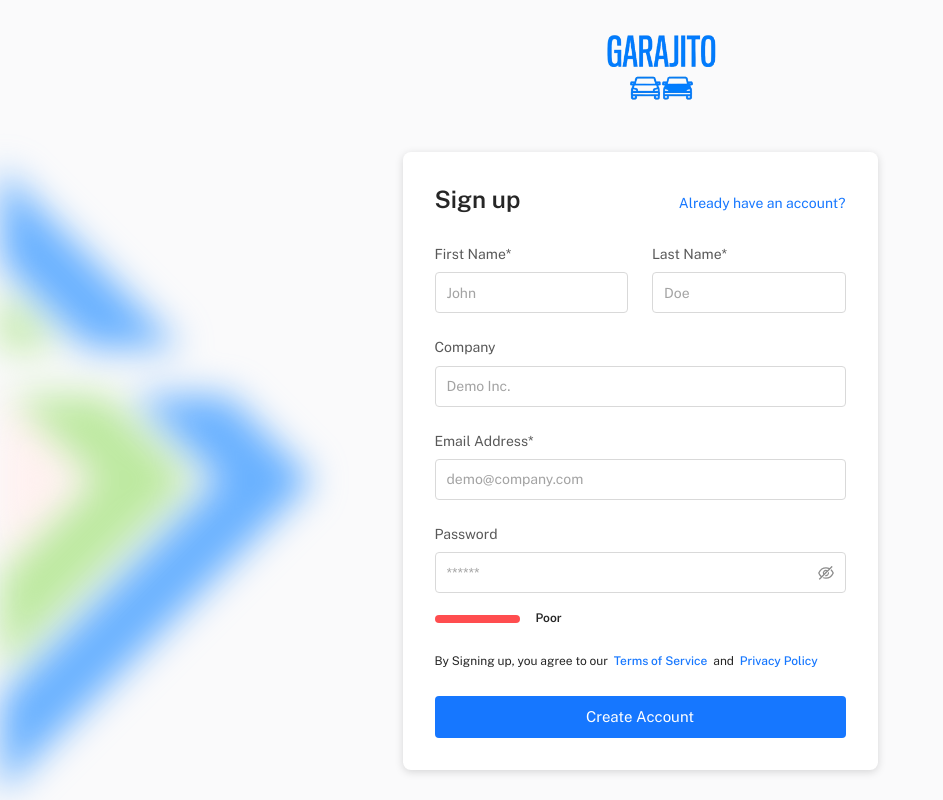
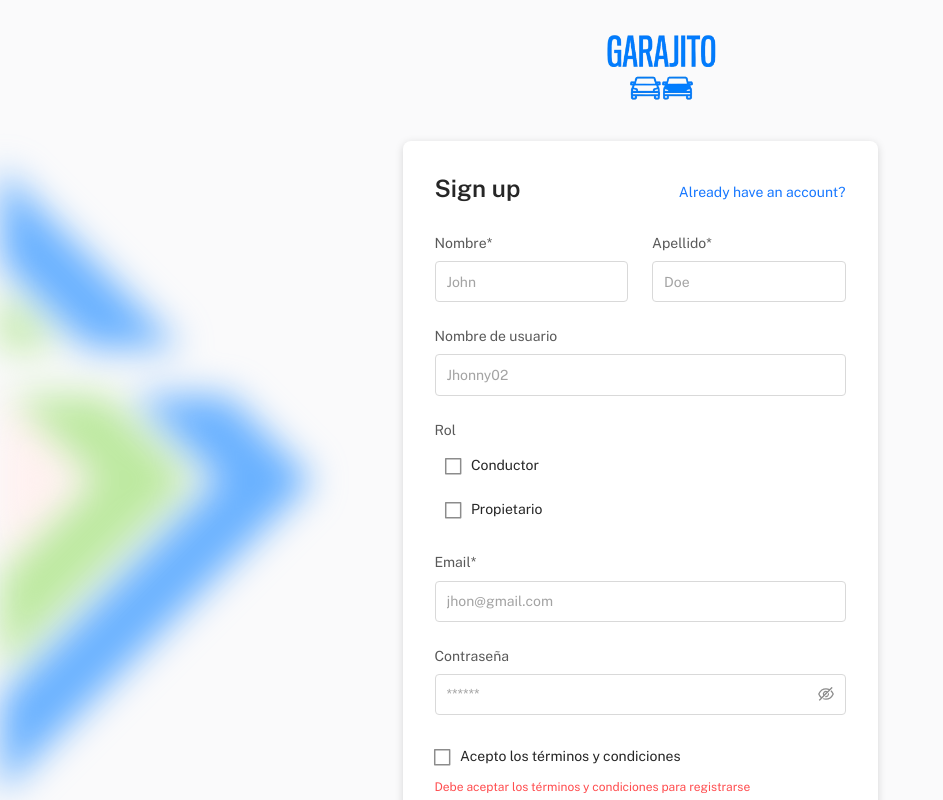
Before and after one commit to Nachoff13/Proyecto-Estacionamiento, a React (Vite) app in the folder frontend/: page /register in a window 1280 px wide. Shown: the top 800 px of the page, without its empty margins (0-943 px from the left). Built offline with nearby package versions, Linux system fonts and the light colour scheme.

Commit message:
FEAT: Se crea los campos para traer los parametros

```diff
--- a/frontend/src/pages/authentication/auth-forms/AuthRegister.jsx
+++ b/frontend/src/pages/authentication/auth-forms/AuthRegister.jsx
@@ -2,6 +2,14 @@ import { useEffect, useState } from 'react';
 import { Link as RouterLink } from 'react-router-dom';
 
 // material-ui
+import FormControlLabel from '@mui/material/FormControlLabel';
+import Checkbox from '@mui/material/Checkbox';
+import Dialog from '@mui/material/Dialog';
+import DialogTitle from '@mui/material/DialogTitle';
+import DialogContent from '@mui/material/DialogContent';
+import DialogContentText from '@mui/material/DialogContentText';
+import DialogActions from '@mui/material/DialogActions';
+
 import Button from '@mui/material/Button';
 import FormControl from '@mui/material/FormControl';
 import FormHelperText from '@mui/material/FormHelperText';
@@ -32,6 +40,10 @@ import EyeInvisibleOutlined from '@ant-design/icons/EyeInvisibleOutlined';
 export default function AuthRegister() {
   const [level, setLevel] = useState();
   const [showPassword, setShowPassword] = useState(false);
+  const [showTerms, setShowTerms] = useState(false);
+  const [acceptedTerms, setAcceptedTerms] = useState(false);
+
+
   const handleClickShowPassword = () => {
     setShowPassword(!showPassword);
   };
@@ -45,98 +57,183 @@ export default function AuthRegister() {
     setLevel(strengthColor(temp));
   };
 
+  const handleShowTerms = () => setShowTerms(true);
+
+  const handleAcceptTerms = () => {
+    setAcceptedTerms(true);
+    setShowTerms(false);
+  };
+
+  const handleRejectTerms = () => {
+    setAcceptedTerms(false);
+    setShowTerms(false);
+  };
+
+  const handleRoleChange = (event, setFieldValue) => {
+    const { name, checked } = event.target;
+    setFieldValue(name, checked);
+  };
+
+  const handleSubmit = (values, { setSubmitting }) => {
+
+    console.log('Formulario enviado con los valores:', values);
+    // Crear el objeto limpio para la API
+    const dataForAPI = {
+      nombre: values.nombre,
+      apellido: values.apellido,
+      mail: values.email,
+      username: values.username,
+      contrasena: values.contrasena,
+      esconductor: values.esconductor,
+      espropietario: values.espropietario
+    };
+
+    // Aquí puedes llamar a la API con el objeto dataForAPI
+    console.log('Datos para la API:', dataForAPI);
+
+    setSubmitting(false);
+  };
+
   useEffect(() => {
     changePassword('');
   }, []);
 
+
+
   return (
     <>
+
+<Dialog open={showTerms} onClose={handleRejectTerms}>
+        <DialogTitle>Términos y Condiciones</DialogTitle>
+        <DialogContent>
+          <DialogContentText>
+            Al usar esta aplicación, acepta que no nos hacemos responsables por daños, pérdidas o inconvenientes relacionados con el uso del servicio de alquiler de garaje. Es su responsabilidad asegurar la seguridad de su vehículo y pertenencias.
+          </DialogContentText>
+        </DialogContent>
+        <DialogActions>
+          <Button onClick={handleRejectTerms} color="secondary">Cancelar</Button>
+          <Button onClick={handleAcceptTerms} color="primary">Aceptar</Button>
+        </DialogActions>
+      </Dialog>
+
       <Formik
         initialValues={{
-          firstname: '',
-          lastname: '',
+          nombre: '',
+          apellido: '',
           email: '',
-          company: '',
-          password: '',
-          submit: null
+          username:'',
+          contrasena: '',
+          esConductor: false,
+          esPropietario: false,
         }}
         validationSchema={Yup.object().shape({
-          firstname: Yup.string().max(255).required('First Name is required'),
-          lastname: Yup.string().max(255).required('Last Name is required'),
-          email: Yup.string().email('Must be a valid email').max(255).required('Email is required'),
-          password: Yup.string().max(255).required('Password is required')
+          nombre: Yup.string().max(255).required('Se necesita llenar el campo Nombre'),
+          apellido: Yup.string().max(255).required('Se necesita llenar el campo Apellido'),
+          email: Yup.string().email('El email debe ser válido').max(255).required('Se necesita llenar el campo Email'),
+          username: Yup.string().max(255).required('Se necesita llenar el campo Nombre de Usuario'),
+          contraseña: Yup.string().max(255).required('Se necesita llenar el campo Contraseña')
         })}
+        onSubmit={handleSubmit}
       >
-        {({ errors, handleBlur, handleChange, handleSubmit, isSubmitting, touched, values }) => (
+        {({ errors, handleBlur, handleChange, isSubmitting, touched, values, setFieldValue }) => (
           <form noValidate onSubmit={handleSubmit}>
             <Grid container spacing={3}>
               <Grid item xs={12} md={6}>
                 <Stack spacing={1}>
-                  <InputLabel htmlFor="firstname-signup">First Name*</InputLabel>
+                  <InputLabel htmlFor="nombre-signup">Nombre*</InputLabel>
                   <OutlinedInput
-                    id="firstname-login"
-                    type="firstname"
-                    value={values.firstname}
-                    name="firstname"
+                    id="nombre-login"
+                    type="nombre"
+                    value={values.nombre}
+                    name="nombre"
                     onBlur={handleBlur}
                     onChange={handleChange}
                     placeholder="John"
                     fullWidth
-                    error={Boolean(touched.firstname && errors.firstname)}
+                    error={Boolean(touched.nombre && errors.nombre)}
                   />
                 </Stack>
-                {touched.firstname && errors.firstname && (
-                  <FormHelperText error id="helper-text-firstname-signup">
-                    {errors.firstname}
+                {touched.nombre && errors.nombre && (
+                  <FormHelperText error id="helper-text-nombre-signup">
+                    {errors.nombre}
                   </FormHelperText>
                 )}
               </Grid>
               <Grid item xs={12} md={6}>
                 <Stack spacing={1}>
-                  <InputLabel htmlFor="lastname-signup">Last Name*</InputLabel>
+                  <InputLabel htmlFor="apellido-signup">Apellido*</InputLabel>
                   <OutlinedInput
                     fullWidth
-                    error={Boolean(touched.lastname && errors.lastname)}
-                    id="lastname-signup"
-                    type="lastname"
-                    value={values.lastname}
-                    name="lastname"
+                    error={Boolean(touched.apellido && errors.apellido)}
+                    id="apellido-signup"
+                    type="apellido"
+                    value={values.apellido}
+                    name="apellido"
                     onBlur={handleBlur}
                     onChange={handleChange}
                     placeholder="Doe"
                     inputProps={{}}
                   />
                 </Stack>
-                {touched.lastname && errors.lastname && (
-                  <FormHelperText error id="helper-text-lastname-signup">
-                    {errors.lastname}
+                {touched.apellido && errors.apellido && (
+                  <FormHelperText error id="helper-text-apellido-signup">
+                    {errors.apellido}
                   </FormHelperText>
                 )}
               </Grid>
+
+              <Grid item xs={12}>
+              <Stack spacing={1}>
+                <InputLabel htmlFor="username">Nombre de usuario</InputLabel>
+                <OutlinedInput
+                  fullWidth
+                  error={Boolean(touched.username && errors.username)}
+                  id="username"
+                  value={values.username}
+                  name="username"
+                  onBlur={handleBlur}
+                  onChange={handleChange}
+                  placeholder="Jhonny02"
+                />
+              </Stack>
+              {touched.username && errors.username && (
+                <FormHelperText error id="helper-text-username">
+                  {errors.username}
+                </FormHelperText>
+              )}
+            </Grid>
+
+
               <Grid item xs={12}>
                 <Stack spacing={1}>
-                  <InputLabel htmlFor="company-signup">Company</InputLabel>
-                  <OutlinedInput
-                    fullWidth
-                    error={Boolean(touched.company && errors.company)}
-                    id="company-signup"
-                    value={values.company}
-                    name="company"
-                    onBlur={handleBlur}
-                    onChange={handleChange}
-                    placeholder="Demo Inc."
-                    inputProps={{}}
+                  <InputLabel>Rol</InputLabel>
+                  <FormControlLabel
+                    control={
+                      <Checkbox
+                        name="esconductor"
+                        checked={values.esconductor}
+                        onChange={(event) => handleRoleChange(event, setFieldValue)}
+                      />
+                    }
+                    label="Conductor"
+                  />
+                  <FormControlLabel
+                    control={
+                      <Checkbox
+                        name="espropietario"
+                        checked={values.espropietario}
+                        onChange={(event) => handleRoleChange(event, setFieldValue)}
+                      />
+                    }
+                    label="Propietario"
                   />
                 </Stack>
-                {touched.company && errors.company && (
-                  <FormHelperText error id="helper-text-company-signup">
-                    {errors.company}
-                  </FormHelperText>
-                )}
               </Grid>
+
+
               <Grid item xs={12}>
                 <Stack spacing={1}>
-                  <InputLabel htmlFor="email-signup">Email Address*</InputLabel>
+                  <InputLabel htmlFor="email-signup">Email*</InputLabel>
                   <OutlinedInput
                     fullWidth
                     error={Boolean(touched.email && errors.email)}
@@ -146,7 +243,7 @@ export default function AuthRegister() {
                     name="email"
                     onBlur={handleBlur}
                     onChange={handleChange}
-                    placeholder="demo@company.com"
+                    placeholder="jhon@gmail.com"
                     inputProps={{}}
                   />
                 </Stack>
@@ -156,16 +253,18 @@ export default function AuthRegister() {
                   </FormHelperText>
                 )}
               </Grid>
+
+
               <Grid item xs={12}>
                 <Stack spacing={1}>
-                  <InputLabel htmlFor="password-signup">Password</InputLabel>
+                  <InputLabel htmlFor="contrasena">Contraseña</InputLabel>
                   <OutlinedInput
                     fullWidth
-                    error={Boolean(touched.password && errors.password)}
-                    id="password-signup"
+                    error={Boolean(touched.contrasena && errors.contrasena)}
+                    id="contrasena"
                     type={showPassword ? 'text' : 'password'}
-                    value={values.password}
-                    name="password"
+                    value={values.contrasena}
+                    name="contrasena"
                     onBlur={handleBlur}
                     onChange={(e) => {
                       handleChange(e);
@@ -185,51 +284,49 @@ export default function AuthRegister() {
                       </InputAdornment>
                     }
                     placeholder="******"
-                    inputProps={{}}
                   />
                 </Stack>
-                {touched.password && errors.password && (
-                  <FormHelperText error id="helper-text-password-signup">
-                    {errors.password}
+                {touched.contrasena && errors.contrasena && (
+                  <FormHelperText error id="helper-text-contrasena">
+                    {errors.contrasena}
                   </FormHelperText>
                 )}
-                <FormControl fullWidth sx={{ mt: 2 }}>
-                  <Grid container spacing={2} alignItems="center">
-                    <Grid item>
-                      <Box sx={{ bgcolor: level?.color, width: 85, height: 8, borderRadius: '7px' }} />
-                    </Grid>
-                    <Grid item>
-                      <Typography variant="subtitle1" fontSize="0.75rem">
-                        {level?.label}
-                      </Typography>
-                    </Grid>
-                  </Grid>
-                </FormControl>
               </Grid>
+
+
+
+
               <Grid item xs={12}>
-                <Typography variant="body2">
-                  By Signing up, you agree to our &nbsp;
-                  <Link variant="subtitle2" component={RouterLink} to="#">
-                    Terms of Service
-                  </Link>
-                  &nbsp; and &nbsp;
-                  <Link variant="subtitle2" component={RouterLink} to="#">
-                    Privacy Policy
-                  </Link>
-                </Typography>
+                <FormControlLabel
+                  control={<Checkbox checked={acceptedTerms} onClick={handleShowTerms} />}
+                  label="Acepto los términos y condiciones"
+                />
+                {!acceptedTerms && (
+                  <FormHelperText error id="helper-text-terms">
+                    Debe aceptar los términos y condiciones para registrarse
+                  </FormHelperText>
+                )}
               </Grid>
-              {errors.submit && (
-                <Grid item xs={12}>
-                  <FormHelperText error>{errors.submit}</FormHelperText>
-                </Grid>
-              )}
+
+
+
+
               <Grid item xs={12}>
                 <AnimateButton>
-                  <Button disableElevation disabled={isSubmitting} fullWidth size="large" type="submit" variant="contained" color="primary">
-                    Create Account
+                  <Button
+                    disableElevation
+                    disabled={isSubmitting || !acceptedTerms}
+                    fullWidth
+                    size="large"
+                    type="submit"
+                    variant="contained"
+                    color="primary"
+                  >
+                    Crear Cuenta
                   </Button>
                 </AnimateButton>
               </Grid>
+
             </Grid>
           </form>
         )}
```
